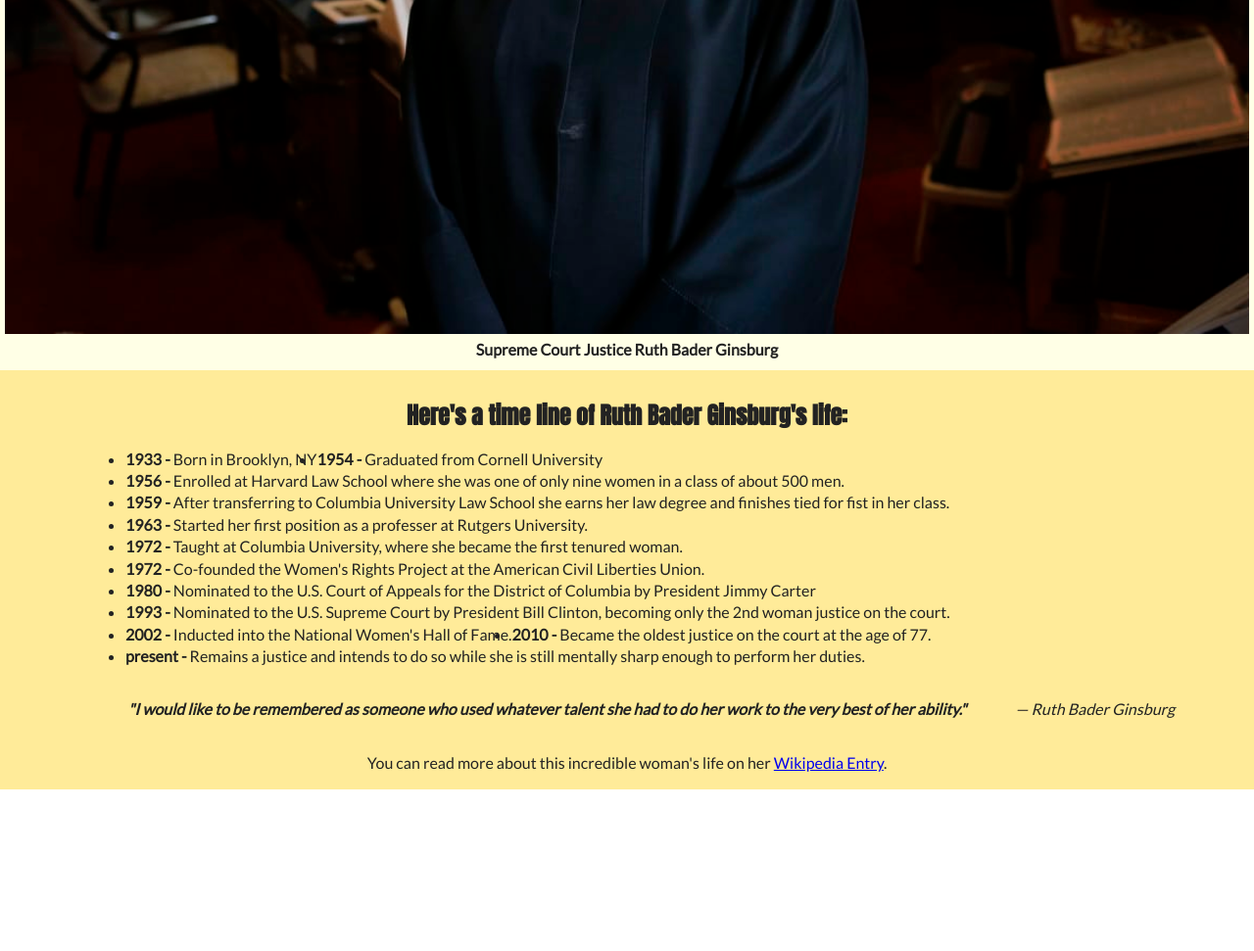
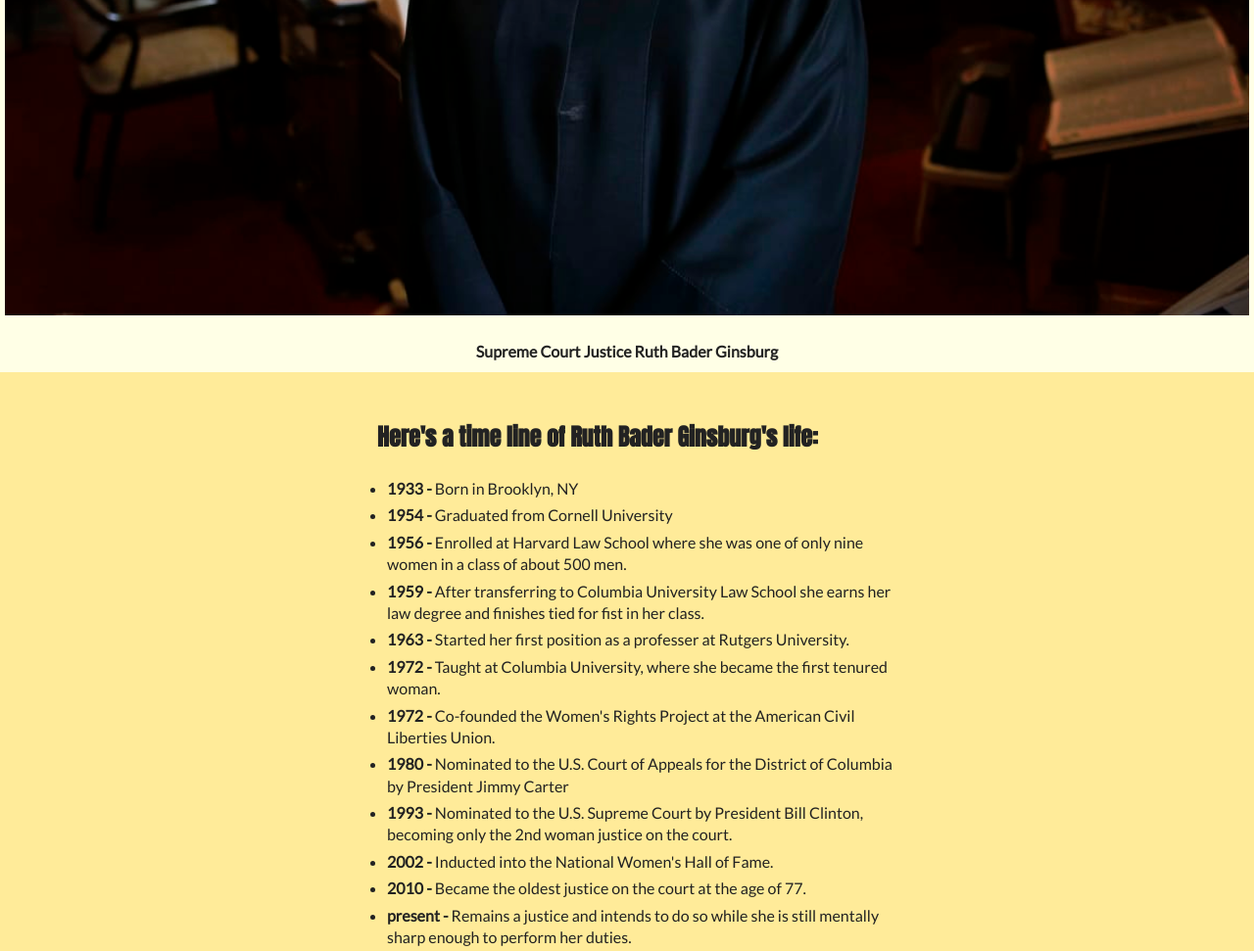
Before and after one commit to abowler2/tribute-page, a plain HTML site: page index.html in a window 1280 px wide. Shown: the part 708-1679 px from the top of the page at 98% size. Before the commit the page ends 1514 px from the top, so only its background shows below. Drawn offline with nearby package versions, Linux system fonts and the light colour scheme.

Commit message:
style adjustments

```diff
--- a/css/main.css
+++ b/css/main.css
@@ -101,30 +101,25 @@ textarea {
  /* ==========================================================================
    Author's custom styles
    ========================================================================== */
-    html {
+    html body{
         font-size: 16px;
         font-family: 'Lato', sans-serif;
+        text-align: center;
     }
 
     main {
         background-color: #ffeb99;
         width: 100%;
     }
-    h1, h2 {
+    h1, h3 {
         font-family: 'Anton', sans-serif;
     }
 /***************** MOBILE STYLING ***************/
 
-    #title {
-        display: flex;
-        justify-content: center;
-        align-items: center;
-        flex-flow: column wrap;
-    }
-
     #title h1 {
         font-size: 3em;
-        margin-bottom: 5px;
+        margin: 21px 0 5px 0;
+        text-align: center;
     }
 
     #title h4 {
@@ -167,29 +162,25 @@ textarea {
     }
 
     #img-caption h4 {
-        margin: 0 0 10px 0;
+        margin-bottom: 10px;
     }
 
-    #tribute-info {
-        display: flex;
-        justify-content: center;
-        align-items: center;
-        flex-flow: row wrap;
-        width: 100%;
-    }
-
-    #tribute-info h2 {
+    #tribute-info h3 {
         font-size: 1.5em;
-        margin: 30px 15px 0px 15px;
     }
 
     #tribute-info ul {
-        display: flex;
-        justify-content: flex-start;
-        align-items: center;
-        flex-flow: row wrap;
-        width: 80%;
-        padding-left: 0px;
+        max-width: 550px;
+        text-align: left;
+        margin: 0 auto;
+    }
+
+    .headline {
+        margin-top: 50px;
+    }
+
+    #tribute-info li {
+        margin: 5px 10px;
     }
 
     #tribute-info ul span {
--- a/index.html
+++ b/index.html
@@ -42,8 +42,8 @@
         </div>
       </div>
       <div id="tribute-info">
-        <h2>Here's a time line of Ruth Bader Ginsburg's life:</h2>
         <ul>
+          <h3 class="headline">Here's a time line of Ruth Bader Ginsburg's life:</h3>
           <li><span>1933 -</span> Born in Brooklyn, NY</li>
           <li><span>1954 -</span> Graduated from Cornell University</li>
           <li><span>1956 -</span> Enrolled at Harvard Law School where she was one of only nine women in a class of about 500 men.</li>
```
